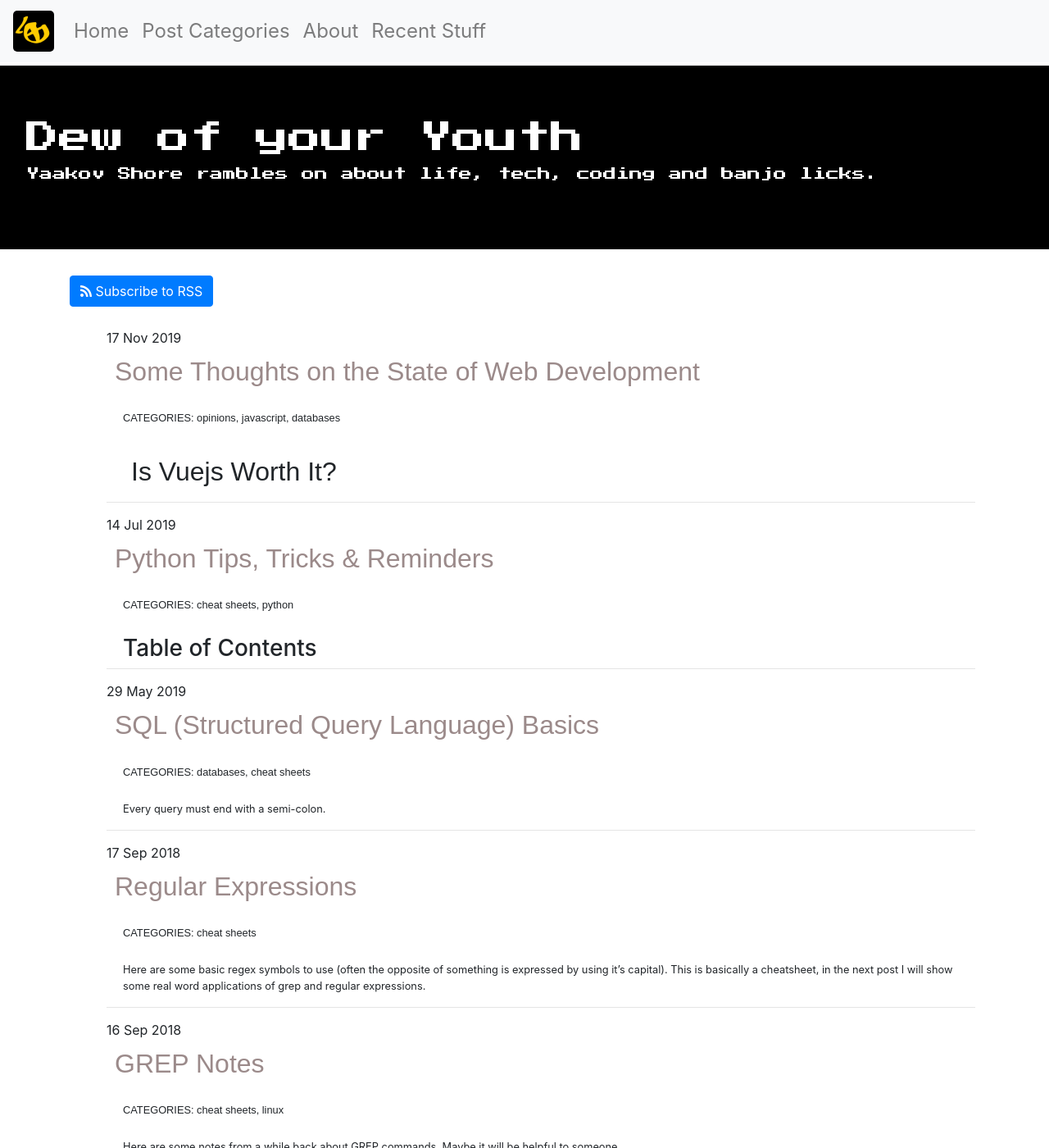
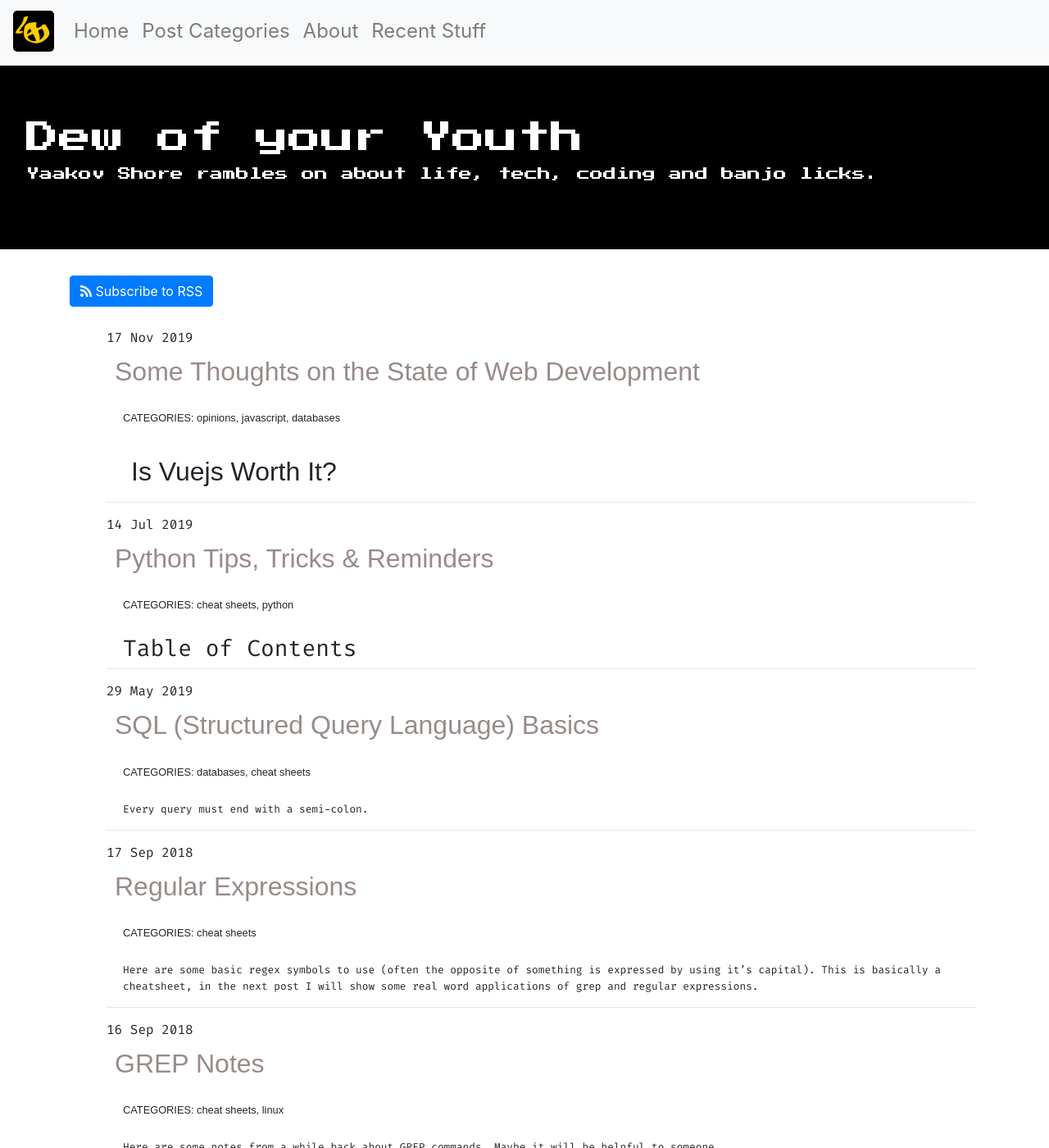
Before and after one commit to DewofyourYouth/DewofyourYouth.github.io, a Jekyll site: the page built from index.html, in a window 1280 px wide and 1400 px high. Shown: the whole window at 82% size. Built offline with Jekyll 4.4.1, drawn with Linux system fonts in a browser that asks for light colours; nearby versions of some CDN libraries; some web fonts are replaced; the list of posts is cut into pages by our own code.

Commit message:
fira code

```diff
--- a/css/main.css
+++ b/css/main.css
@@ -89,6 +89,7 @@ a.nav-link:hover {
 
 .posts {
   list-style: none;
+  font-family: 'Fira Code', monospace;
 }
 
 .post h2 {
```
